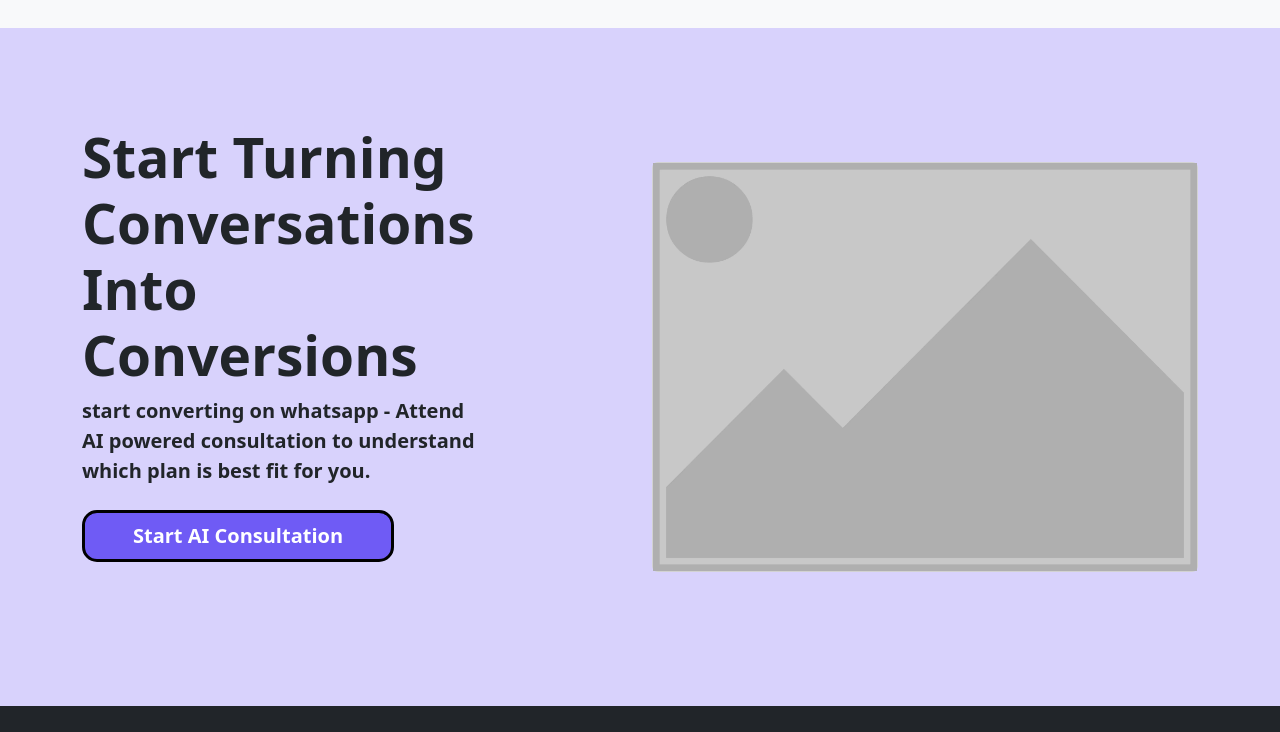
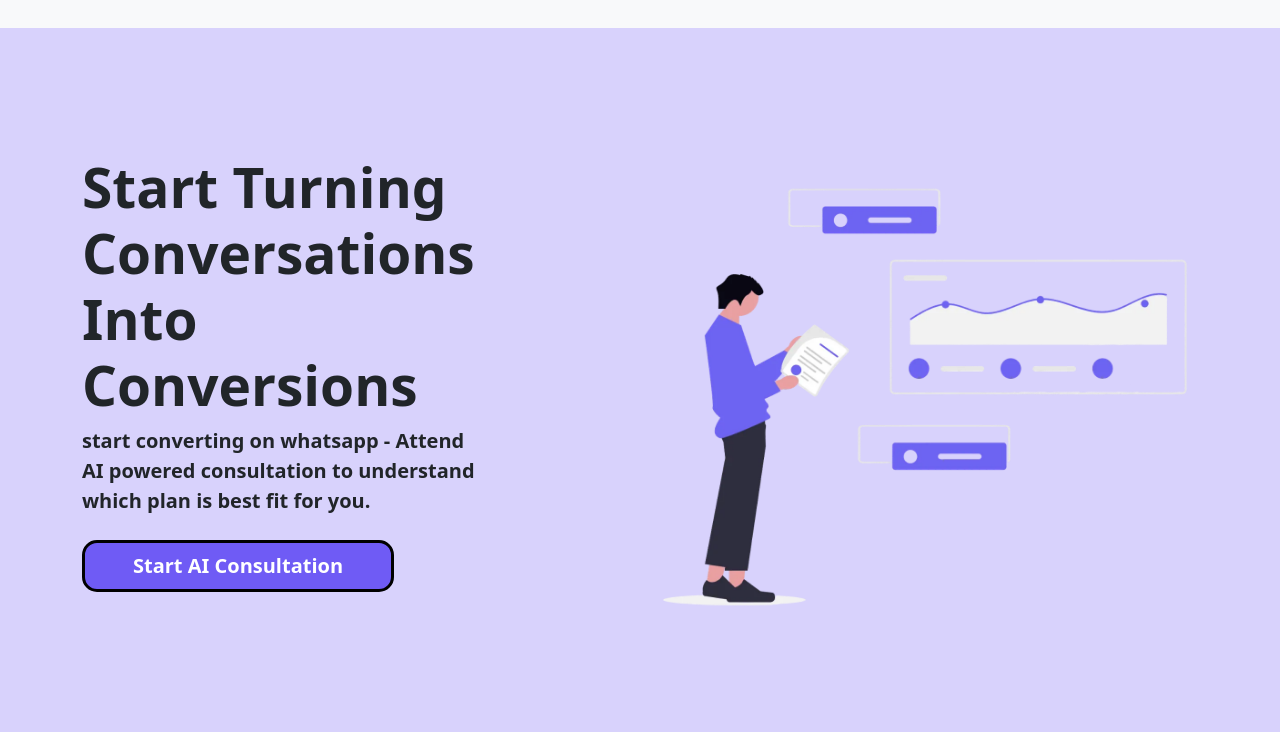
Before and after one commit to watsale/watsale, a plain HTML site: page index.html in a window 1280 px wide. Shown: the part 4820-5552 px from the top of the page. Drawn offline with nearby package versions, Linux system fonts and the light colour scheme.

Commit message:
Start Turning Section Image Added

```diff
--- a/index.html
+++ b/index.html
@@ -515,9 +515,9 @@
             </div>
           </div>
           <div class="col-md-6 d-flex align-items-center">
-            <div class="card">
+            <div class="">
               <img
-                src="./assets/img/placeholder.webp"
+                src="./assets/img/start-turning-conversations-into-conversions.webp"
                 alt=""
                 class="img-fluid"
               />
```
Also changed, not shown: assets/img/start-turning-conversations-into-conversions.webp (added).
